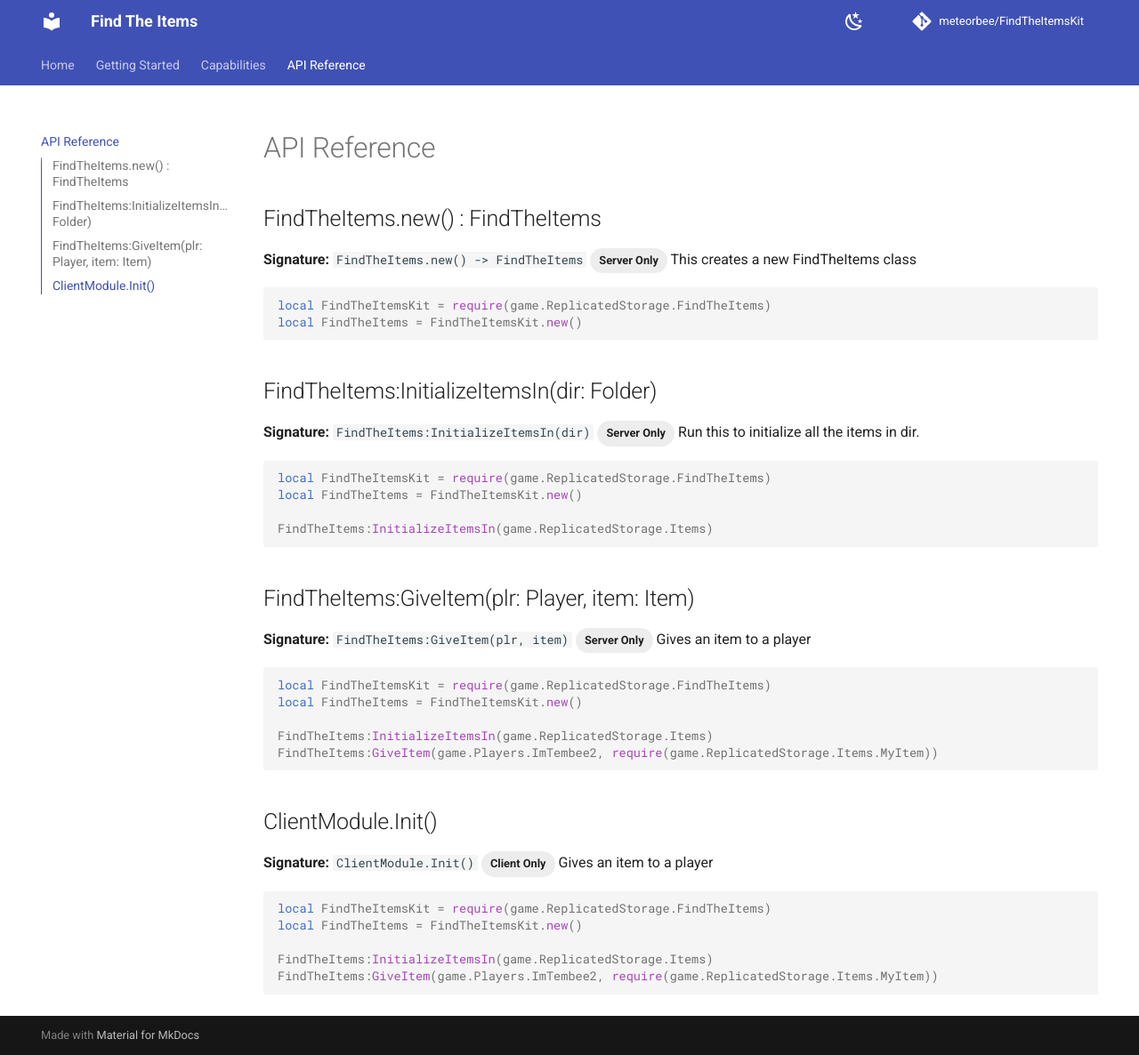
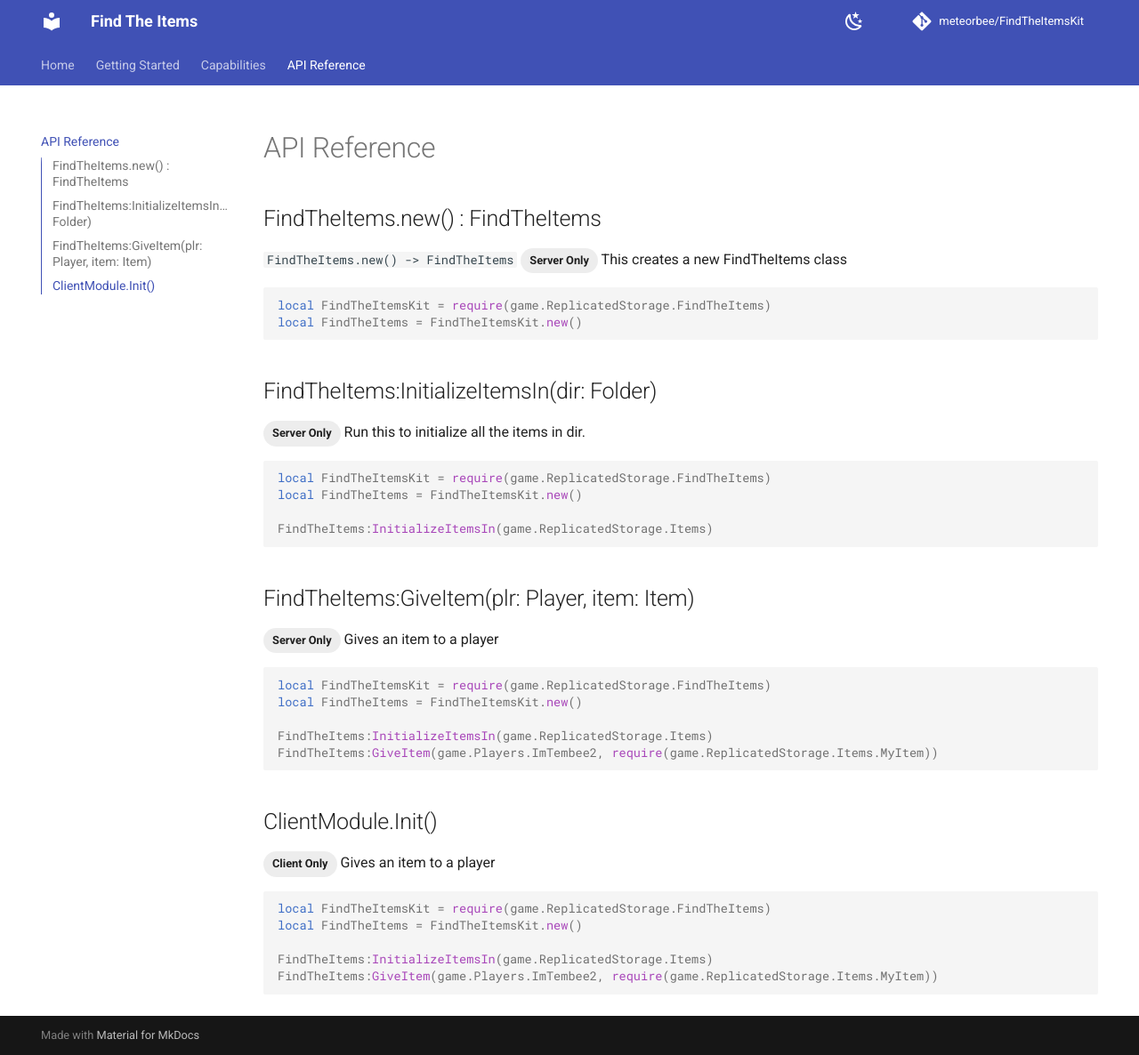
Before and after one commit to meteorbee/FindTheItems, an MkDocs documentation site: the page built from docs/APIReference.md, in a window 1280 px wide and 1186 px high. Shown: the whole window at 89% size. Built offline with MkDocs 1.6.1 and Material for MkDocs 9.7.7, drawn with Linux system fonts in a browser that asks for light colours; comment, search, counter and statistics services are not loaded.

Commit message:
More api reference!

````diff
--- a/docs/APIReference.md
+++ b/docs/APIReference.md
@@ -1,7 +1,7 @@
 # API Reference
 
 ## FindTheItems.new() : FindTheItems
-**Signature:** `FindTheItems.new() -> FindTheItems`
+`FindTheItems.new() -> FindTheItems`
 <span class="md-tag md-tag--secondary">Server Only</span>
 This creates a new FindTheItems class
 ```luau
@@ -10,7 +10,6 @@ local FindTheItems = FindTheItemsKit.new()
 ```
 
 ## FindTheItems:InitializeItemsIn(dir: Folder)
-**Signature:** `FindTheItems:InitializeItemsIn(dir)`
 <span class="md-tag md-tag--secondary">Server Only</span>
 Run this to initialize all the items in dir.
 ```luau
@@ -21,7 +20,6 @@ FindTheItems:InitializeItemsIn(game.ReplicatedStorage.Items)
 ```
 
 ## FindTheItems:GiveItem(plr: Player, item: Item)
-**Signature:** `FindTheItems:GiveItem(plr, item)`
 <span class="md-tag md-tag--secondary">Server Only</span>
 Gives an item to a player
 ```luau
@@ -33,7 +31,6 @@ FindTheItems:GiveItem(game.Players.ImTembee2, require(game.ReplicatedStorage.Ite
 ```
 
 ## ClientModule.Init()
-**Signature:** `ClientModule.Init()`
 <span class="md-tag md-tag--secondary">Client Only</span>
 Gives an item to a player
 ```luau
````
